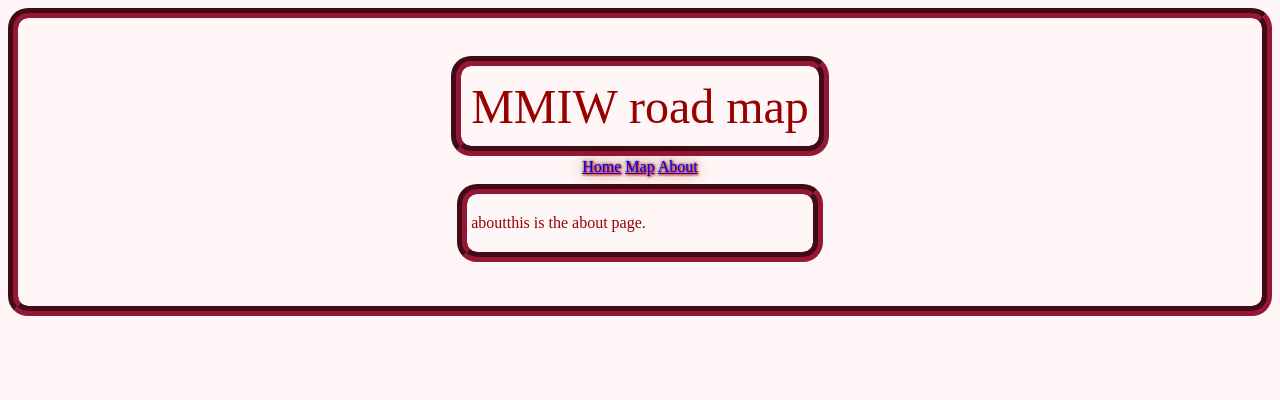
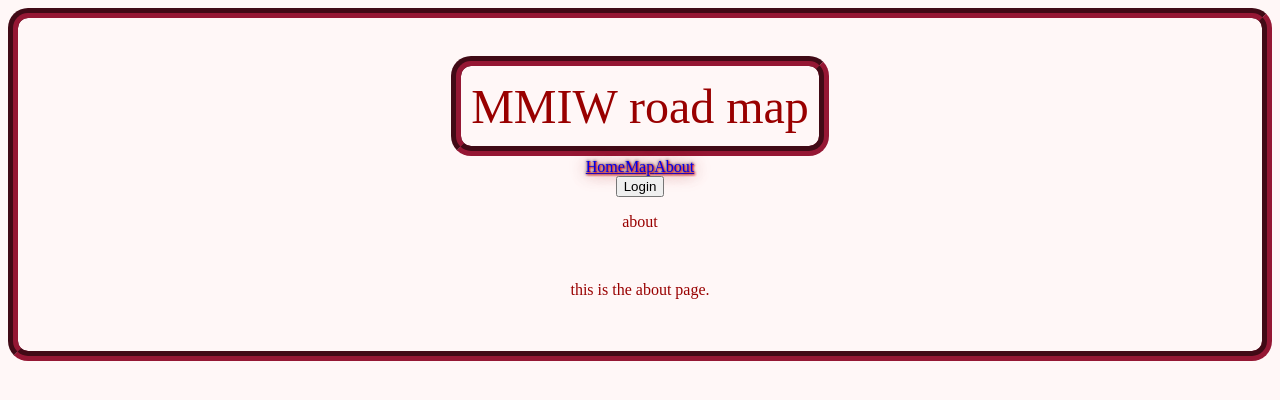
Before and after one commit to JenMWatt/project2, a React (Vite) app: page /About in a window 1280 px wide. Shown: the top 400 px of the page. Built offline with nearby package versions, Linux system fonts and the light colour scheme; no server answers.

Commit message:
add layout and navbar

```diff
--- a/src/About.jsx
+++ b/src/About.jsx
@@ -1,17 +1,11 @@
-
 function About() {
-    return (<><header>  <h1>MMIW road map</h1>
-        <div className="nav">
-            <nav>
-                <a href="/">Home</a> <a href="/Map">Map</a> <a href="/About">About</a>
-            </nav>
-        </div></header>
-        <body>
-
-            <p>about</p><br></br>
-            <p>this is the about page.</p>
-        </body></>
-    )
+  return (
+    <>
+      <p>about</p>
+      <br></br>
+      <p>this is the about page.</p>
+    </>
+  );
 }
 
-export default About
+export default About;
--- a/src/App.jsx
+++ b/src/App.jsx
@@ -1,5 +1,6 @@
 import { createBrowserRouter, RouterProvider } from "react-router-dom";
 import { useState } from "react";
+import Layout from "./Layout";
 import AuthProvider from "./AuthContext";
 import Home from "./Home";
 import Map from "./Map";
@@ -10,6 +11,9 @@ function App() {
   const [auth, setAuth] = useState(null);
 
   const router = createBrowserRouter([
+    {
+      element: <Layout />,
+      children: [
         {
           path: "/",
           element: <Home />,
@@ -26,6 +30,8 @@ function App() {
           path: "/About",
           element: <About />,
         },
+      ],
+    },
   ]);
   return (
     <AuthProvider {...{ auth, setAuth }}>
--- a/src/Home.jsx
+++ b/src/Home.jsx
@@ -1,17 +1,11 @@
 import { Link } from "react-router-dom";
 
 function Home() {
-    return (<>
-        <header><h1>MMIW road map</h1> <div className="nav">
-            <nav>
-                <a href="/">Home</a> <a href="/Map">Map</a> <a href="/About">About</a>
-            </nav>
-        </div></header>
-        <body>
-            <p>hello</p>
-        </body>
+  return (
+    <>
+      <p>hello</p>
     </>
-    );
+  );
 }
 
 export default Home;
--- /dev/null
+++ b/src/Layout.jsx
@@ -0,0 +1,14 @@
+import Navbar from "./Navbar";
+import { Outlet } from "react-router-dom";
+
+// https://reactrouter.com/en/main/components/outlet
+// https://stackoverflow.com/questions/74168742/how-to-template-jsx-with-createbrowserrouter
+
+export default function Layout() {
+  return (
+    <>
+      <Navbar />
+      <Outlet />
+    </>
+  );
+}
--- a/src/Map.jsx
+++ b/src/Map.jsx
@@ -1,8 +1,6 @@
-
 import "./App.css";
-import React, { useState, useEffect } from 'react';
+import React, { useState, useEffect } from "react";
 import { collection, addDoc, getDocs } from "firebase/firestore";
-
 
 const Todo = () => {
   const [todo, setTodo] = useState("");
@@ -19,34 +17,30 @@ const Todo = () => {
     } catch (e) {
       console.error("Error adding document: ", e);
     }
-    }
+  };
 
   const fetchPost = async () => {
-
-        await getDocs(collection(db, "todos"))
-            .then((querySnapshot) => {
-                const newData = querySnapshot.docs
-                    .map((doc) => ({ ...doc.data(), id: doc.id }));
+    await getDocs(collection(db, "todos")).then((querySnapshot) => {
+      const newData = querySnapshot.docs.map((doc) => ({
+        ...doc.data(),
+        id: doc.id,
+      }));
       setTodos(newData);
       console.log(todos, newData);
-            })
-
-    }
+    });
+  };
 
   useEffect(() => {
     fetchPost();
-    }, [])
+  }, []);
 
-
-    return (<>  <header><h1>MMIW road map</h1><nav><a href="/">Home</a> <a href="/Map">Map</a> <a href="/About">About</a> </nav></header>
+  return (
+    <>
       <section className="todo-container">
         <div className="todo">
-                <h1 className="header">
-                    Todo-App
-                </h1>
+          <h1 className="header">Todo-App</h1>
 
           <div>
-
             <div>
               <input
                 type="text"
@@ -56,29 +50,21 @@ const Todo = () => {
             </div>
 
             <div className="btn-container">
-                        <button
-                            type="submit"
-                            className="btn"
-                            onClick={addTodo}
-                        >
+              <button type="submit" className="btn" onClick={addTodo}>
                 Submit
               </button>
             </div>
-
           </div>
 
           <div className="todo-content">
-                    {
-                        todos?.map((todo, i) => (
-                            <p key={i}>
-                                {todo.todo}
-                            </p>
-                        ))
-                    }
+            {todos?.map((todo, i) => (
+              <p key={i}>{todo.todo}</p>
+            ))}
           </div>
         </div>
-        </section></>
-    )
-}
+      </section>
+    </>
+  );
+};
 
-export default Todo
+export default Todo;
--- /dev/null
+++ b/src/Navbar.jsx
@@ -0,0 +1,39 @@
+import { useContext } from "react";
+import { signOut } from "firebase/auth";
+import { NavLink, useNavigate } from "react-router-dom";
+import { AuthContext } from "./AuthContext";
+
+export default function Navbar() {
+  const navigate = useNavigate();
+  const auth = useContext(AuthContext);
+
+  const handleLogout = () => {
+    signOut(auth)
+      .then(() => {
+        // Sign-out successful.
+        console.log("Signed out successfully");
+        //navigate("/");
+      })
+      .catch((error) => {
+        console.log(error);
+      });
+  };
+
+  return (
+    <header>
+      <h1>MMIW road map</h1>{" "}
+      <div className="nav">
+        <nav>
+          <NavLink to="/">Home</NavLink>
+          <NavLink to="/Map">Map</NavLink>
+          <NavLink to="/About">About</NavLink>
+        </nav>
+        {auth && auth.currentUser ? (
+          <button onClick={handleLogout}> Logout </button>
+        ) : (
+          <button onClick={() => navigate("/login")}> Login </button>
+        )}
+      </div>
+    </header>
+  );
+}
```
Lines whose indentation alone changed are shown as unchanged.
